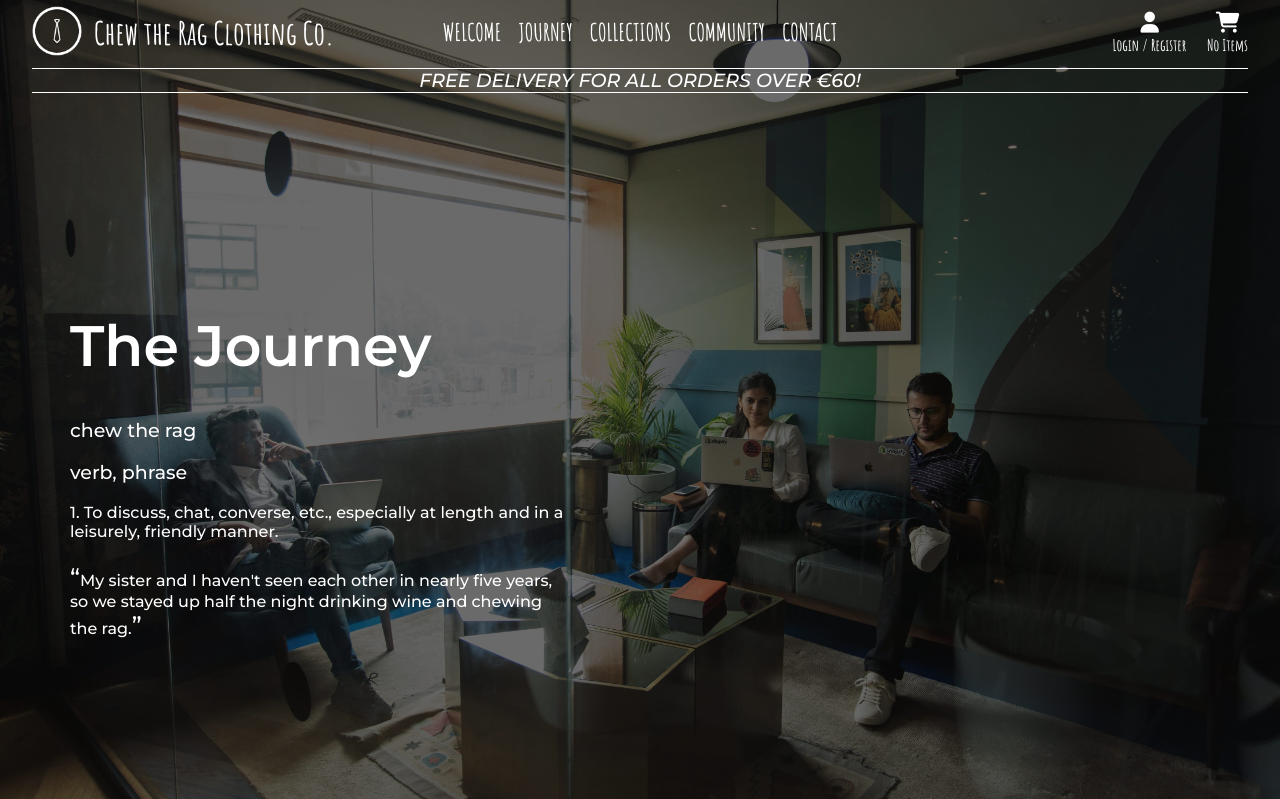
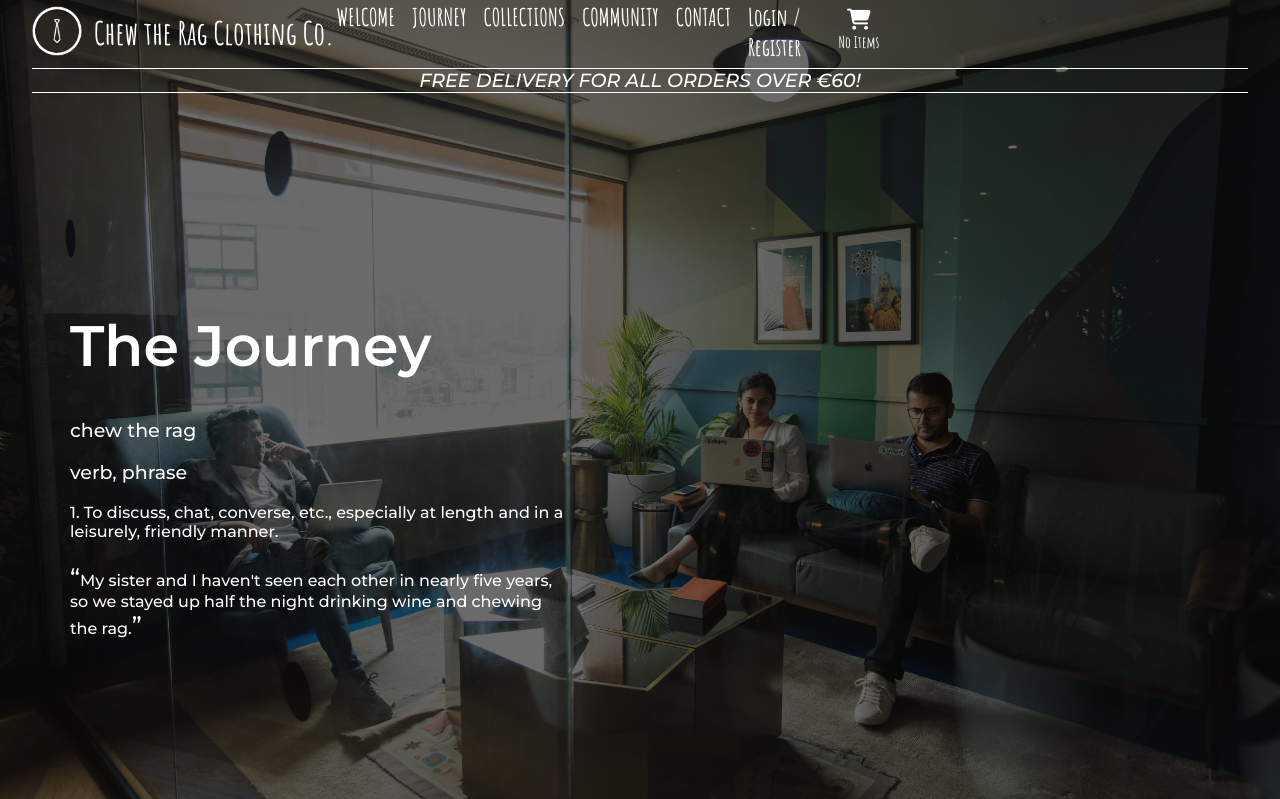
Before and after one commit to rdylanward/chewtherag.com, a Django app: page /about/ in a window 1280 px wide. Shown: the top 799 px of the page. Run offline with Django 3.2, Linux system fonts and the light colour scheme; some libraries are stand-ins or nearby versions.

Commit message:
Redesigned the navbar

```diff
--- a/static/css/base.css
+++ b/static/css/base.css
@@ -179,16 +177,15 @@ body {
     font-family: 'Amatic SC', cursive;
     font-weight: 900;
     font-size: 3.6rem;
-    align-self: center;
-    justify-self: left;
+    place-self: center start;
     margin-left: 1.3rem;
     transition: all 0.5s;
 }
 
 .navbar-menu {
     grid-area: menu;
-    align-self: center;
-    justify-self: center;
+    place-self: center end;
+    margin-right: 2rem;
     transition: all 0.5s;
 }
 
@@ -250,30 +247,25 @@ body {
     grid-area: icon;
     font-family: 'Amatic SC', cursive;
     display: grid;
-    grid-template-columns: max-content 5% max-content;
+    grid-template-columns: max-content;
     grid-template-areas:
-        "icon-logn . icon-cart"
-        "logn-text . cart-text";
+        "icon-cart"
+        "cart-text";
     grid-template-rows: 50% 50%;
+    height: 100%;
     align-self: center;
-    justify-content: end;
     transition: all 0.5s;
 }
 
 .navbar-icons-login {
     grid-area: icon-logn;
-    justify-self: center;
-}
-
-.navbar-icons-cart {
-    grid-area: icon-cart;
-    justify-self: center;
+    place-self: end center;
 }
 
 .navbar-login-text {
     grid-area: logn-text;
-    align-self: flex-end;
-    justify-self: center;
+    place-self: end center;
+    place-self: start center;
 }
 
 .navbar-login-text:hover {
@@ -316,15 +309,18 @@ body {
     transition: all 0.5s !important;
 }
 
+.navbar-icons-cart {
+    grid-area: icon-cart;
+    place-self: end center;
+}
+
 .navbar-cart-text {
     grid-area: cart-text;
-    align-self: flex-end;
-    justify-self: center;
+    place-self: start center;
 }
 
 .navbar-icons-icon {
     font-size: 2.1rem;
-    margin-bottom: 0.4rem;
     transition: all 0.5s;
 }
 
--- a/templates/includes/navbar.html
+++ b/templates/includes/navbar.html
@@ -3,16 +3,20 @@
 <!--  NAVBAR  -->
 
 <nav class="container-navbar white" id="navbar">
+
     <!-- NAVBAR BRAND -->
+
     <div class="navbar-brand" id="navbar-brand">
         <a href="{% url 'home' %}" class="navbar-brand-icon no-decoration">
             <img class="navbar-brand-logo" src="/media/CTR_LOGO.png" alt="Chew the Rag Clothing Co. Logo" />
         </a>
         <a href="{% url 'home' %}" class="navbar-brand-title no-decoration white">Chew the Rag Clothing Co.</a>
     </div>
+
     <!-- /NAVBAR BRAND -->
 
     <!-- NAVBAR MENU -->
+
     <div class="navbar-menu" id="navbar-menu">
         <ul class="navbar-menu-list no-list-style">
             <li class="navbar-menu-item">
@@ -27,25 +31,60 @@
             <li class="navbar-menu-item">
                 <a href="{% url 'community' %}" class="navbar-menu-link no-decoration uppercase white">Community</a>
             </li>
-            <li class="navbar-menu-item no-right-margin">
+            <li class="navbar-menu-item">
                 <a href="{% url 'contact' %}" class="navbar-menu-link no-decoration uppercase white">Contact</a>
+            </li>
+            <li class="navbar-menu-item navbar-login-text">
+                {% if request.user.is_authenticated %}
+                    <span>My Account</span>
+                {% else %}
+                    <span>Login / Register</span>
+                {% endif %}
             </li>
             <li class="navbar-menu-item hidden">
                 <a class="navbar-toggler navbar-menu-link hidden no-decoration white" href="javascript:void(0);" onclick="mobileMenu()"><i class="fas fa-bars"></i></a>
             </li>
         </ul>
     </div>
+    <div class="navbar-login-dropdown" id="navbar-login-dropdown">
+        <ul class="navbar-dropdown-list no-list-style">
+            {% if request.user.is_authenticated %}
+                {% if request.user.is_authenticated %}
+                    <li class="navbar-dropdown-item">
+                        <a href="{% url 'account_logout' %}" class="navbar-dropdown-link no-decoration uppercase white">Admin</a>
+                    </li>
+                {% endif %}
+                    <li class="navbar-dropdown-item">
+                        <a href="" class="navbar-dropdown-link no-decoration uppercase white">My Profile</a>
+                    </li>
+                    <li class="navbar-dropdown-item">
+                        <a href="{% url 'account_logout' %}" class="navbar-dropdown-link no-decoration uppercase white">Logout</a>
+                    </li>
+            {% else %}
+                <li class="navbar-dropdown-item">
+                    <a href="{% url 'account_signup' %}" class="navbar-dropdown-link no-decoration uppercase white">Register</a>
+                </li>
+                <li class="navbar-dropdown-item">
+                    <a href="{% url 'account_login' %}" class="navbar-dropdown-link no-decoration uppercase white">Login</a>
+                </li>
+            {% endif %}
+        </ul>
+    </div>
+
     <!-- /NAVBAR MENU -->
 
     <!-- NAVBAR MESSAGE -->
+
     <div class="navbar-message" id="navbar-message">
         <p class="navbar-message-text uppercase white">Free delivery for all orders over &euro;60!</p>
     </div>
+
     <!-- /NAVBAR MESSAGE -->
 
     <!-- NAVBAR ICONS -->
+
     <div class="navbar-icons" id="navbar-icons">
-        <div class="navbar-icons-login">
+        <!-- <div class="navbar-icons-login">
             <a href="#" class="navbar-icons-icon no-decoration white">
                 <i class="fas fa-user"></i>
             </a>
@@ -56,31 +95,7 @@
             {% else %}
                 <span class="navbar-icons-text">Login / Register</span>
             {% endif %}
-        </div>
-        <div class="navbar-login-dropdown" id="navbar-login-dropdown">
-            <ul class="navbar-dropdown-list no-list-style">
-                {% if request.user.is_authenticated %}
-                    {% if request.user.is_authenticated %}
-                        <li class="navbar-dropdown-item">
-                            <a href="{% url 'account_logout' %}" class="navbar-dropdown-link no-decoration uppercase white">Admin</a>
-                        </li>
-                    {% endif %}
-                        <li class="navbar-dropdown-item">
-                            <a href="" class="navbar-dropdown-link no-decoration uppercase white">My Profile</a>
-                        </li>
-                        <li class="navbar-dropdown-item">
-                            <a href="{% url 'account_logout' %}" class="navbar-dropdown-link no-decoration uppercase white">Logout</a>
-                        </li>
-                {% else %}
-                    <li class="navbar-dropdown-item">
-                        <a href="{% url 'account_signup' %}" class="navbar-dropdown-link no-decoration uppercase white">Register</a>
-                    </li>
-                    <li class="navbar-dropdown-item">
-                        <a href="{% url 'account_login' %}" class="navbar-dropdown-link no-decoration uppercase white">Login</a>
-                    </li>
-                {% endif %}
-            </ul>
-        </div>
+        </div> -->
         <div class="navbar-icons-cart">
             <a href="#" class="navbar-icons-icon no-decoration white">
                 <i class="fas fa-shopping-cart"></i>
@@ -90,6 +105,7 @@
             No Items
         </div>
     </div>
+
     <!-- /NAVBAR ICONS -->
 
 </nav>
```
Also changed, not shown: other parts of static/css/base.css (+10 -16 lines).
